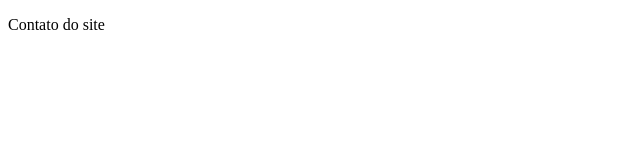
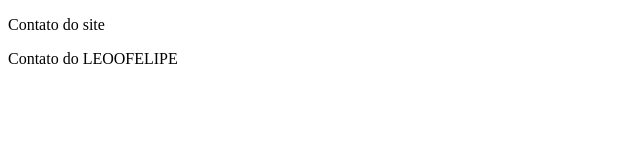
Before and after one commit to LEOOFELIPE/github-master, a plain HTML site: page contato.html in a window 1280 px wide. Shown: the whole page, without its empty margins (0-640 px from the left). Drawn offline with Linux system fonts and the light colour scheme.

Commit message:
Ajuste da pagina de contato #5

```diff
--- a/contato.html
+++ b/contato.html
@@ -7,5 +7,6 @@
 </head>
 <body>
     <p>Contato do site</p>
+    <p>Contato do LEOOFELIPE</p>
 </body>
 </html>
```
